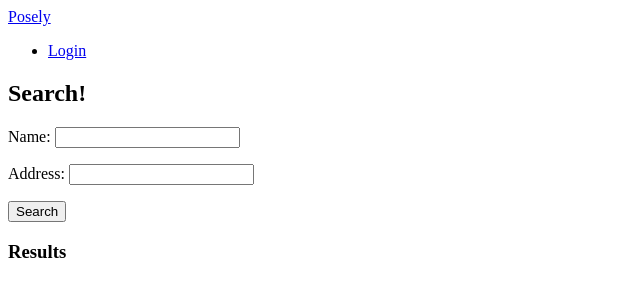
After one commit to seongryeol-han/posely, a Django app: page /studios/search/ in a window 1280 px wide. The commit adds this page. Shown: the top 300 px of the page, without its empty margins (0-640 px from the left). Run offline with Django 3.2, Linux system fonts and the light colour scheme.

Commit message:
2021-05-01 Search form NAME and ADDRESS

```diff
--- a/config/urls.py
+++ b/config/urls.py
@@ -20,6 +20,7 @@ from django.conf.urls.static import static
 
 urlpatterns = [
     path("", include("core.urls", namespace="core")),
+    path("studios/", include("studios.urls", namespace="studios")),
     path("admin/", admin.site.urls),
 ]
 
--- /dev/null
+++ b/studios/forms.py
@@ -0,0 +1,7 @@
+from django import forms
+from . import models
+
+
+class SearchForm(forms.Form):
+    name = forms.CharField(required=False)
+    address = forms.CharField(required=False)
--- /dev/null
+++ b/studios/urls.py
@@ -0,0 +1,8 @@
+from django.urls import path
+from . import views
+
+app_name = "studios"
+
+urlpatterns = [
+    path("search/", views.SearchView.as_view(), name="search"),
+]
--- a/studios/views.py
+++ b/studios/views.py
@@ -1,5 +1,7 @@
-from django.views.generic import ListView
-from . import models
+from django.views.generic import ListView, View
+from django.shortcuts import render
+from django.core.paginator import Paginator
+from . import models, forms
 
 # Create your views here.
 
@@ -11,3 +13,42 @@ class HomeView(ListView):
     paginate_by = 10
     ordering = "created"
     context_object_name = "studios"
+
+
+class SearchView(View):
+    """SearchView Definition"""
+
+    def get(self, request):
+
+        name = request.GET.get("name")
+        address = request.GET.get("address")
+
+        if bool(name) or bool(address):
+
+            form = forms.SearchForm(request.GET)
+
+            if form.is_valid():
+                name = form.cleaned_data.get("name")
+                address = form.cleaned_data.get("address")
+                filter_args = {}
+
+                if name is not None:
+                    filter_args["name__startswith"] = name
+
+                if address is not None:
+                    filter_args["address__contains"] = address
+
+                qs = models.Studio.objects.filter(**filter_args).order_by("-created")
+
+                paginator = Paginator(qs, 10, orphans=5)
+
+                page = request.GET.get("page", 1)
+
+                studios = paginator.get_page(page)
+                return render(
+                    request, "studios/search.html", {"form": form, "studios": studios}
+                )
+
+        else:
+            form = forms.SearchForm()
+            return render(request, "studios/search.html", {"form": form})
--- a/templates/base.html
+++ b/templates/base.html
@@ -12,8 +12,18 @@
     </title>
 </head>
 <body>
-    {% include "partials/header.html" %}
+    <header>
+    {% include "partials/nav.html" %}
 
+
+    {% block search-bar %}
+
+        <form method="get" action="{% url "studios:search" %}">
+            <input name="name" placeholder="Search by Name" />
+        </form>
+
+    {% endblock search-bar %}
+    </header>
 
     {% block content %}
 
--- /dev/null
+++ b/templates/studios/search.html
@@ -0,0 +1,27 @@
+{% extends 'base.html' %}
+
+
+{% block page_title %}
+    Search
+{% endblock page_title %}
+
+{% block search-bar %}
+{% endblock search-bar %}
+
+{% block content %}
+
+    <h2>Search!</h2>
+
+    <form method="get" action="{% url "studios:search" %}">  <!--input에서 받을 걸 url에다가 준다.-->
+        {{form.as_p}}
+        <button>Search</button>
+    </form>
+
+    <h3>Results</h3>
+
+    {% for studio in studios %}
+        <h3>{{studio.name}}</h3>
+    {% endfor %}
+
+
+{% endblock content %}
```
Also changed, not shown: templates/partials/nav.html (renamed from templates/partials/header.html).
